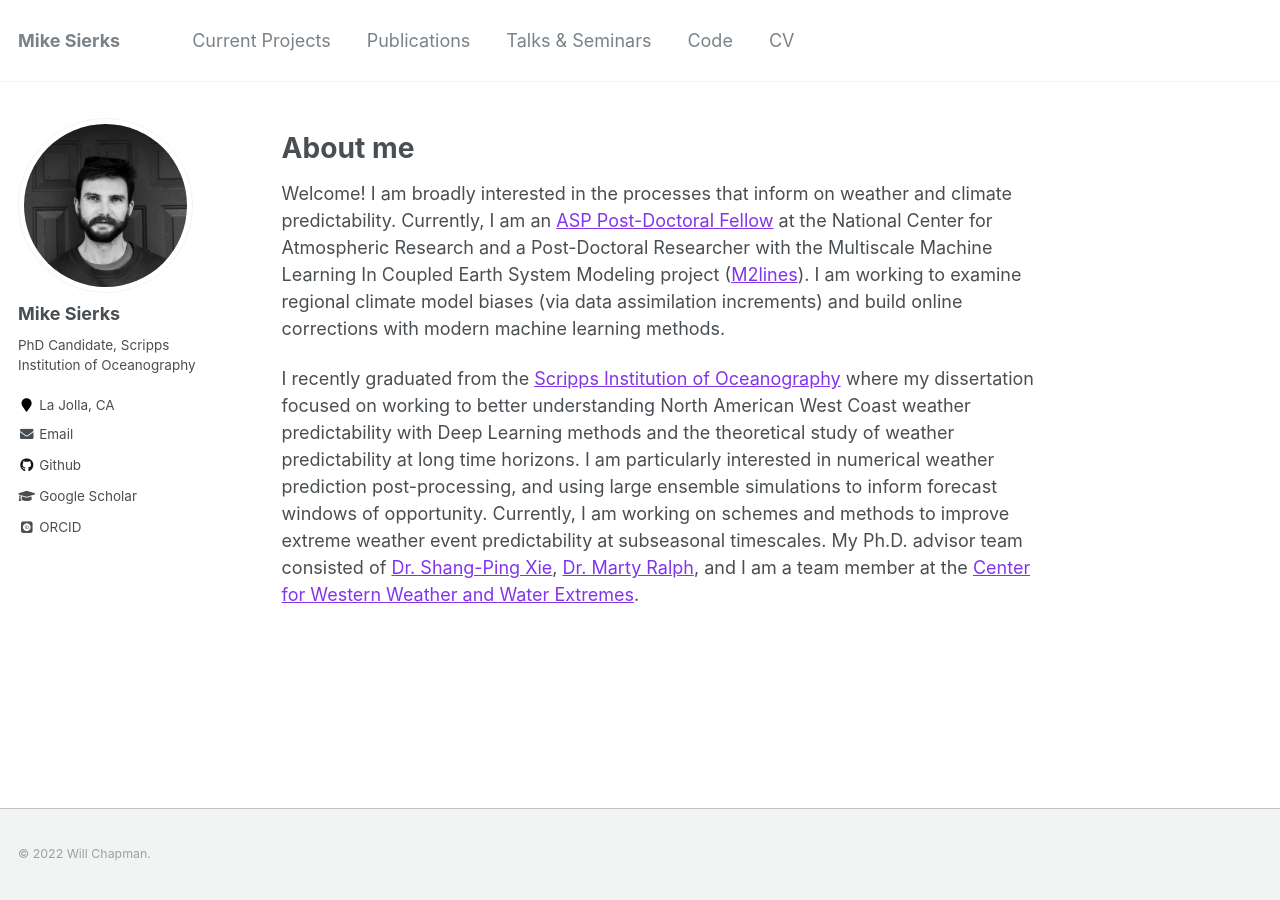
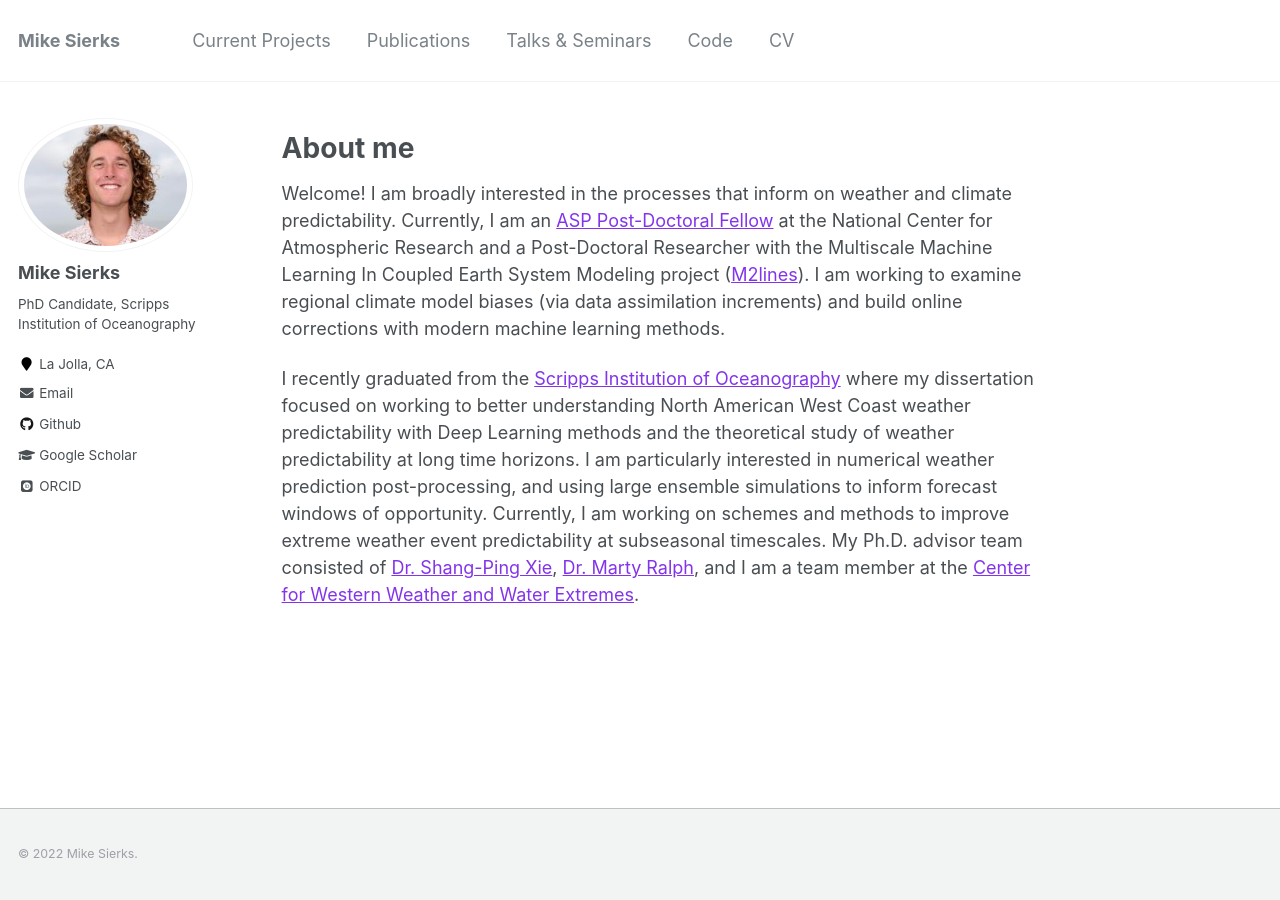
Before and after one commit to mdsierks/mdsierks.github.io, a Jekyll site: the page built from _pages/about.md, in a window 1280 px wide. Built offline with Jekyll 4.4.1, drawn with Linux system fonts in a browser that asks for light colours; some web fonts are replaced.

Commit message:
update user config

```diff
--- a/_config.yml
+++ b/_config.yml
@@ -9,9 +9,9 @@
 locale                   : "en-US"
 title                    : "Mike Sierks"
 title_separator          : "-"
-name                     : &name "Will Chapman"
+name                     : &name "Mike Sierks"
 description              : &description "PhD Candidate, Scripps Institution of Oceanography"
-url                      : https://willychap.github.io # the base hostname & protocol for your site e.g. "https://mmistakes.github.io"
+url                      : https://mdsierks.github.io # the base hostname & protocol for your site e.g. "https://mmistakes.github.io"
 baseurl                  : "" # the subpath of your site, e.g. "/blog"
 repository               : "mdsierks/mdsierks.github.io"
 teaser                   :  # filename of teaser fallback teaser image placed in /images/, .e.g. "500x300.png"
@@ -81,12 +81,12 @@
 # Site Author
 author:
   name             : "Mike Sierks"
-  avatar           : "william_chapman_square.jpg"
+  avatar           : "sierks_mike-5_0.jpg"
   bio              : "PhD Candidate, Scripps Institution of Oceanography"
   location         : "La Jolla, CA"
   employer         :
   pubmed           :
-  googlescholar    : "https://scholar.google.com/citations?user=C1ox2CEAAAAJ&hl=en"
+  googlescholar    : "https://scholar.google.com/citations?user=or6mIK0AAAAJ&hl=en&oi=sra"
   email            : "msierks at ucsd.edu"
   researchgate     :  # example: "https://www.researchgate.net/profile/yourprofile"
   uri              :
```
Also changed, not shown: images/sierks_mike-5_0.jpg (added), 2 other files.
